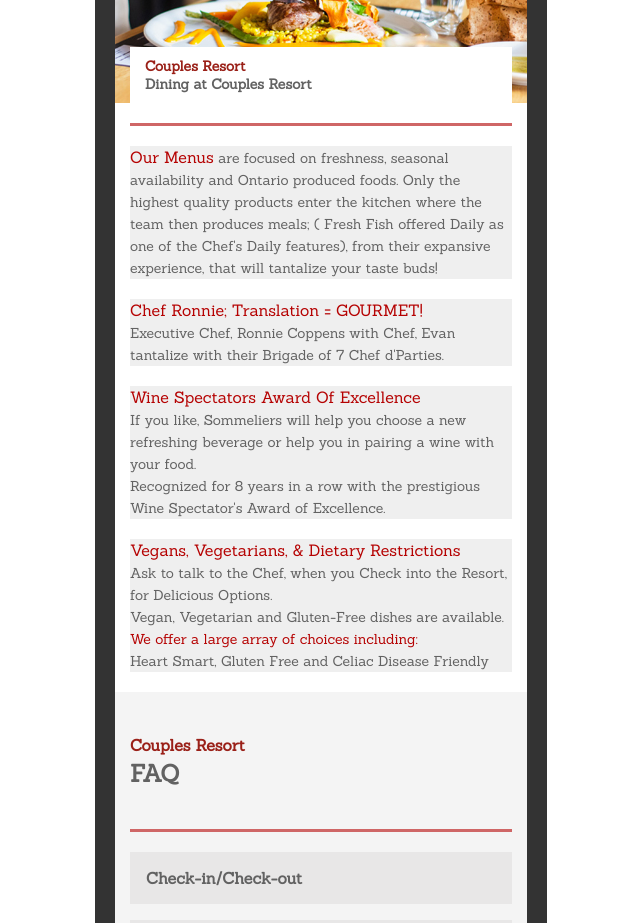
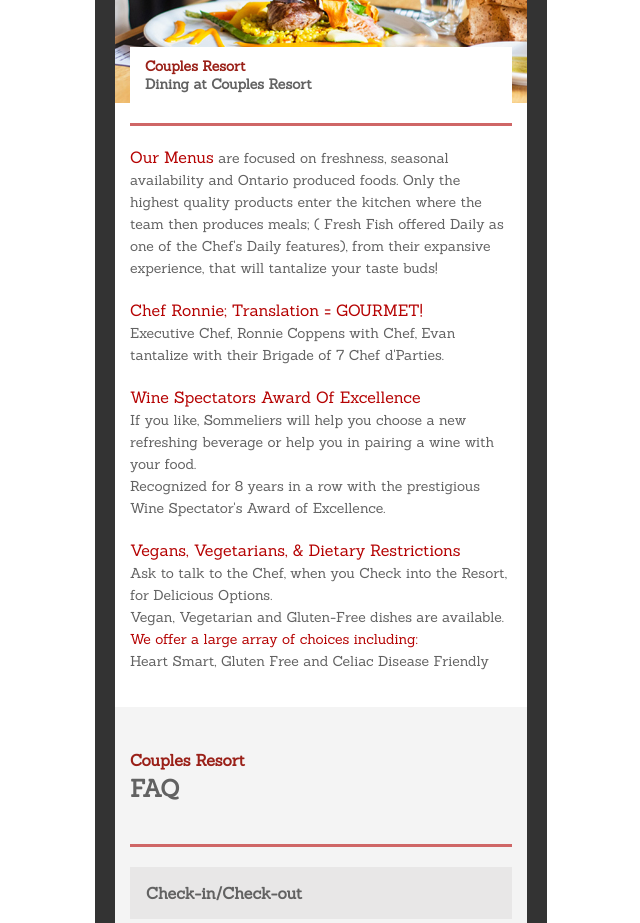
Before and after one commit to sydbandarra/Bandarra_Sydney_FIP, a plain HTML site: page dining.html in a window 1280 px wide. Shown: the part 3580-4503 px from the top of the page, without its empty margins (319-959 px from the left). Drawn offline with Linux system fonts and the light colour scheme.

Commit message:
edit dining at section
remove nth child selector and edit typo. remove col-span-full from divs

```diff
--- a/css/dining.css
+++ b/css/dining.css
@@ -386,7 +386,7 @@ input, textarea /*styles the form*/ {
    align-self: end;
 }
 
-#dinging-at-text {
+#dining-at-text {
    padding-bottom: 15px;
 }
 
@@ -396,9 +396,6 @@ input, textarea /*styles the form*/ {
    line-height: 22px;
 }
 
-#dining-at-text-column1 :nth-child(odd) {
-   background-color: #efefef;
-}
 
 
 
--- a/dining.html
+++ b/dining.html
@@ -248,16 +248,16 @@
         <div id="dining-at-text" class="col-span-full line-separator">
             <article id="dining-at-text-column1">
                 <h2 class="hidden">Dining at Couples Resort</h2>
-            <div class="dining-at-p-box col-span-full">
+            <div class="dining-at-p-box">
                 <p><span class="red-body">Our Menus</span> are focused on freshness, seasonal availability and Ontario produced foods. Only the highest quality products enter the kitchen where the team then produces meals; ( Fresh Fish offered Daily as one of the Chef's Daily features), from their expansive experience, that will tantalize your taste buds!</p>
             </div>
-            <div class="dining-at-p-box col-span-full">
+            <div class="dining-at-p-box">
                 <p><span class="red-body">Chef Ronnie; Translation = GOURMET!</span><br>Executive Chef, Ronnie Coppens with Chef, Evan tantalize with their Brigade of 7 Chef d'Parties.</p>
             </div>
-            <div class="dining-at-p-box col-span-full">
+            <div class="dining-at-p-box">
                 <p><span class="red-body">Wine Spectators Award Of Excellence</span><br>If you like, Sommeliers will help you choose a new refreshing beverage or help you in pairing a wine with your food.<br>Recognized for 8 years in a row with the prestigious Wine Spectator's Award of Excellence.</p>
             </div>
-            <div class="dining-at-p-box col-span-full">
+            <div class="dining-at-p-box">
                 <p><span class="red-body">Vegans, Vegetarians, &amp; Dietary Restrictions</span><br>Ask to talk to the Chef, when you Check into the Resort, for Delicious Options.<br>Vegan, Vegetarian and Gluten-Free dishes are available.<br>
                 <span class="red-body-2">We offer a large array of choices including:</span><br>Heart Smart, Gluten Free and Celiac Disease Friendly</p>
             </div>
```
